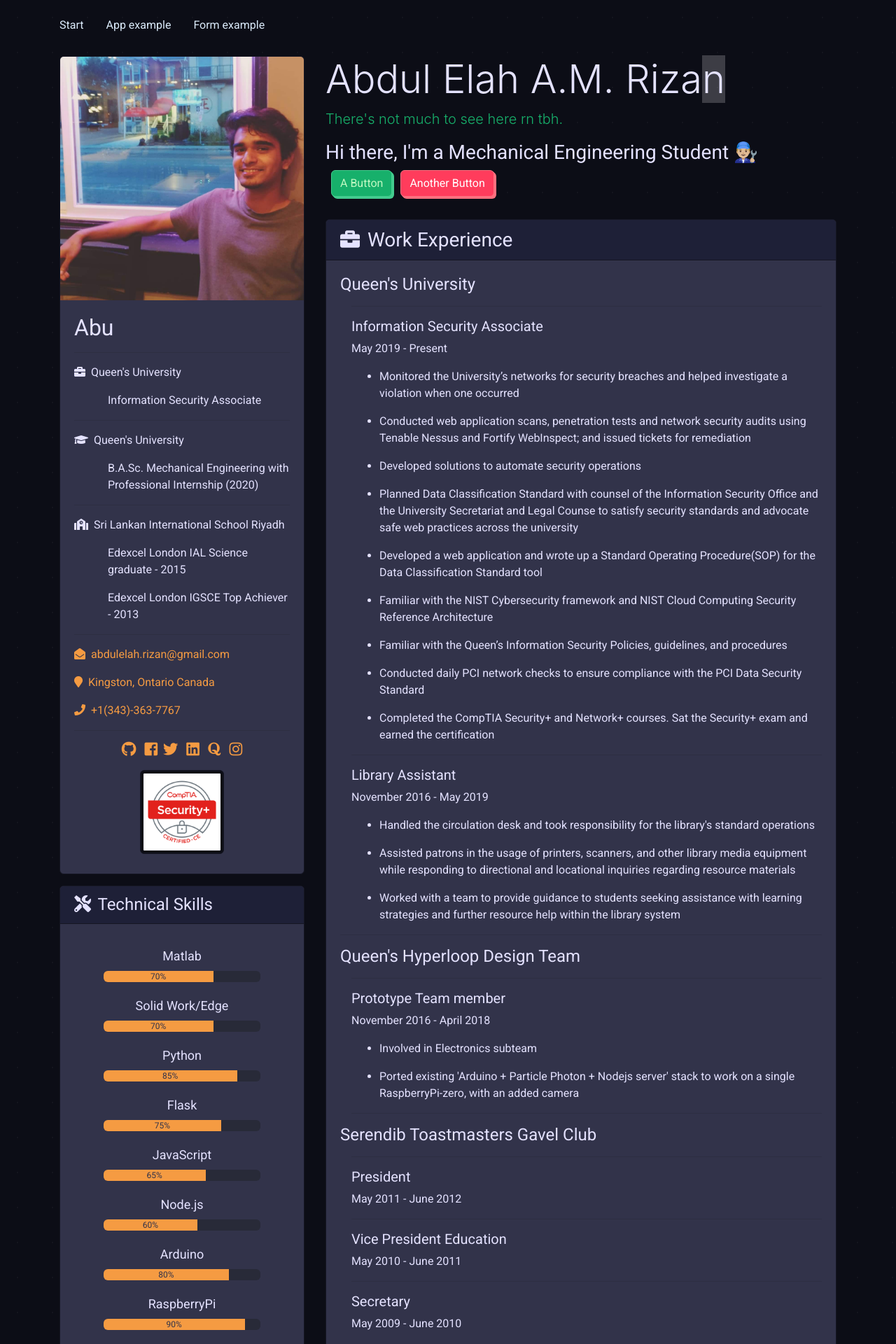
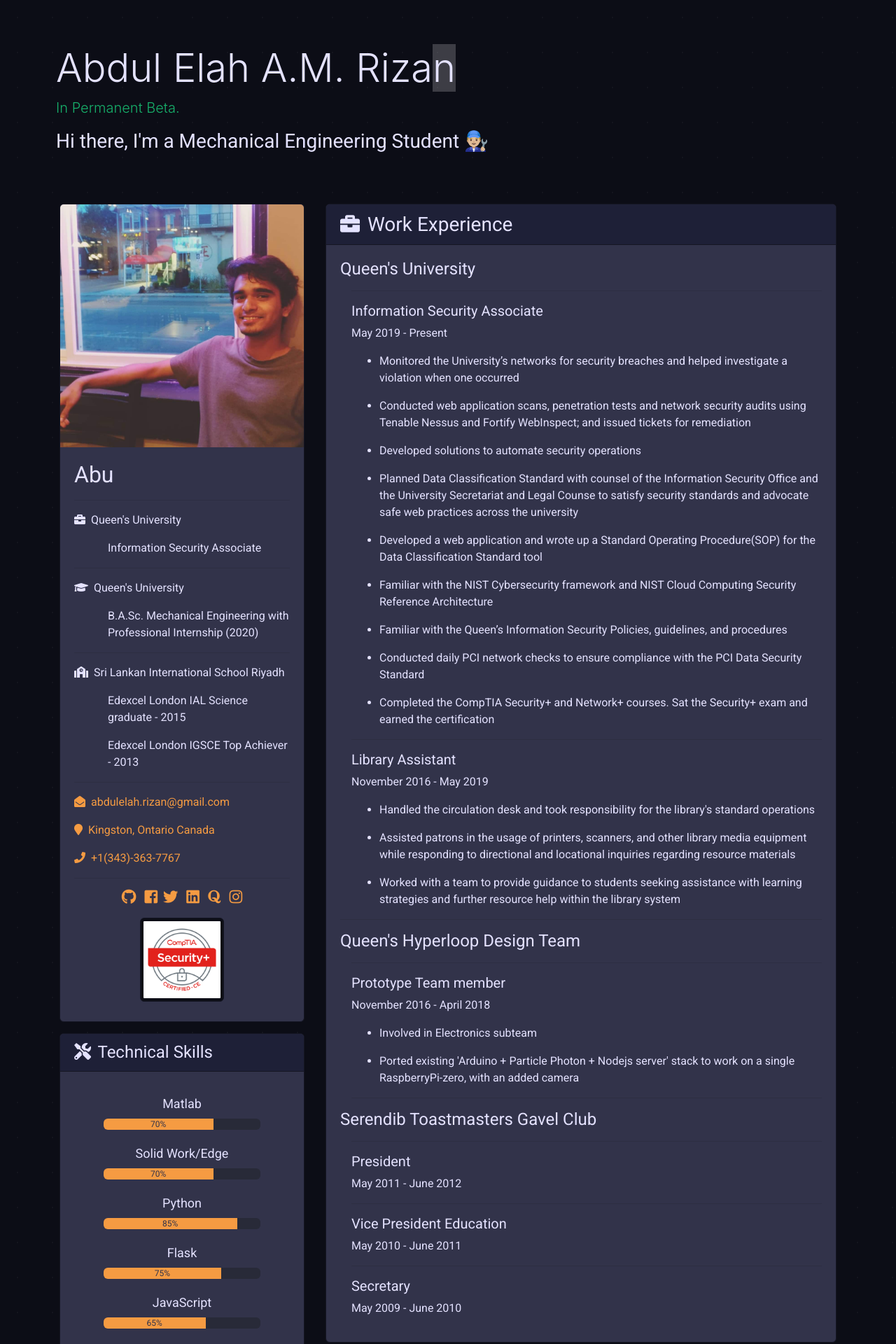
Before and after one commit to abdulelahrizan/AbuPortfolio, a Flask app: page / in a window 1280 px wide. Shown: the top 1920 px of the page at 70% size. Run offline with Flask 2, Linux system fonts and the light colour scheme; some libraries are stand-ins or nearby versions.

Commit message:
yes hopefully done

```diff
--- a/templates/base.html
+++ b/templates/base.html
@@ -22,49 +22,27 @@
 </head>
 
 <body>
-  <div class="navbar-dark text-white mb-2">
-    <div class="container">
-      <nav class="navbar px-0 navbar-expand-lg navbar-dark">
-        <button class="navbar-toggler" type="button" data-toggle="collapse" data-target="#navbarNavAltMarkup"
-          aria-controls="navbarNavAltMarkup" aria-expanded="false" aria-label="Toggle navigation">
-          <span class="navbar-toggler-icon"></span>
-        </button>
-        <div class="collapse navbar-collapse" id="navbarNavAltMarkup">
-          <div class="navbar-nav">
-            <a href="{{ url_for('hello') }}" class="pl-md-0 p-3 text-light">Start</a>
-            <a href="{{ url_for('application') }}" class="p-3 text-decoration-none text-light">App
-              example</a>
-            <a href="{{ url_for('form') }}" class="p-3 text-decoration-none text-light">Form
-              example</a>
-          </div>
-        </div>
-      </nav>
 
-    </div>
-  </div>
   {% block content %}
+  {% include 'jumbo.html' %}
+
   <div class="container mx-auto">
     <div class="row">
+      <div
+        class="col-xl-4 order-xl-1 col-lg-4 order-lg-1 col-md-4 order-md-1 d-xl-block d-lg-block d-md-block d-sm-none">
+        {% include 'me.html' %}
+        {% include 'profile.html' %}
 
-      <div class="col-xl-8 order-xl-2 col-lg-8 order-lg-2 col-md-8 order-md-2 col-sm order-sm-1">
-        {% include 'jumbo.html' %}
+      </div>
+      <div
+        class="col-xl-8 order-xl-2 col-lg-8 order-lg-2 col-md-8 order-md-2 d-xl-block d-lg-block d-md-block d-sm-none">
+
         {% include 'work.html' %}
         {% include 'design.html' %}
         {% include 'interests.html' %}
         {% include 'team.html' %}
         {% include 'future.html' %}
         {% include 'compare.html' %}
-      </div>
-      <div class="col-xl-4 order-xl-1 col-lg-4 order-lg-1 col-md-4 order-md-1 col-sm order-sm-2">
-        {% include 'me.html' %}
-        {% include 'profile.html' %}
-
-      </div>
-    </div>
-
-    <div class="col-sm order-3 d-sm-none">
-      <div class="card mb-3">
-        {% include 'profile.html' %}
       </div>
     </div>
   </div>
--- a/templates/jumbo.html
+++ b/templates/jumbo.html
@@ -1,16 +1,10 @@
-<div class="mb-3">
+<div class="jumbotron bg-transparent mx-5 mb-0 radius-0">
     <h1 class="display-2">Abdul Elah A.M. Riza<span class="vim-caret">n</span></h1>
-    <div class="lead mb-3 text-mono text-success">There's not much to see here rn tbh.</div>
+    <div class="lead mb-3 text-mono text-success">In Permanent Beta.</div>
     <h3> Hi there,
         <a class="typewrite" data-period="2000"
             data-type='[ "I&#39;m Abu 😊","I&#39;m a Mechanical Engineering Student 👨🏼‍🔧", "I&#39;m a Developer 👨🏼‍💻", "I&#39;m an Information Security Engineer ℹ️🔐", "I 💛 Breaking & Building Tech!" ]'>
             <span class="wrap"></span>
         </a>
     </h3>
-    <a href="#!" title="Download Theme" class="btn btn-success btn-shadow mb-3 text-left">
-        A Button
-    </a>
-    <a href="#!" class="btn btn-danger btn-shadow mb-3 text-left">
-        Another Button
-    </a>
 </div>
```
Also changed, not shown: templates/nav.html (added, +20 -0 lines).
